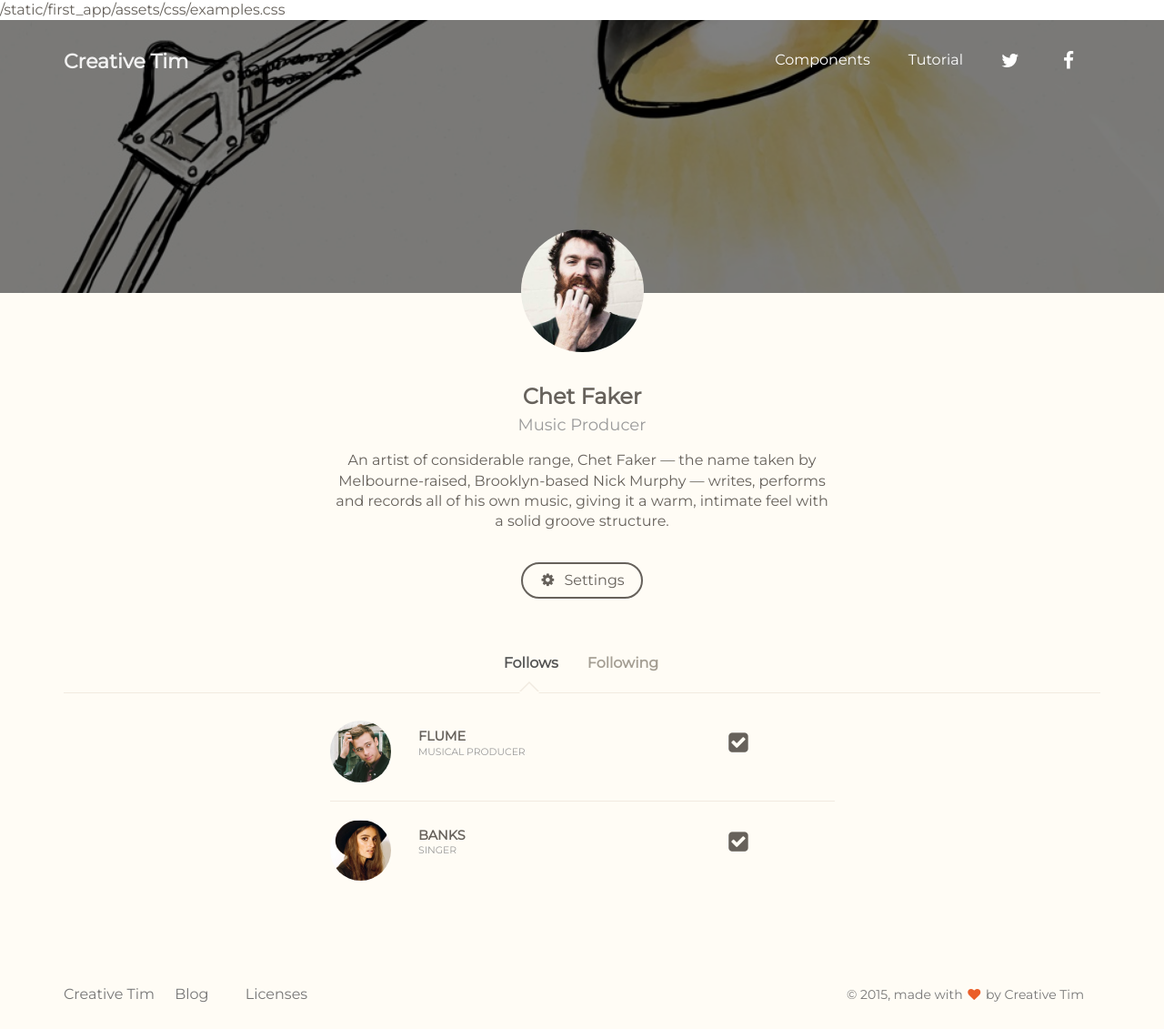
After one commit to iverson52000/NeighborConnect, a Django app: page /first_app/profile in a window 1280 px wide. The commit adds this page. Shown: the whole page at 91% size. Run offline with Django 3.2, Linux system fonts and the light colour scheme; some libraries are stand-ins or nearby versions.

Commit message:
added login and profile templates

```diff
--- a/first_app/templates/first_app/base.html
+++ b/first_app/templates/first_app/base.html
@@ -38,7 +38,7 @@
               <span class="icon-bar"></span>
               <span class="icon-bar"></span>
             </button>
-            <a class="navbar-brand" href="#">Neighbor Connect</a>
+            <a class="navbar-brand" href={% url 'first_app:index' %}>Neighbor Connect</a>
           </div>
 
           <!-- Collect the nav links, forms, and other content for toggling -->
@@ -62,10 +62,10 @@
                 </ul>
               </li>
               <li>
-                  <a href="#" target="_blank" class="btn btn-primary">Log In</a>
+                  <a href={% url 'first_app:signin' %} class="btn btn-primary">Log In</a>
               </li>
               <li>
-                  <a href="#" target="_blank" class="btn btn-primary">Sign Up</a>
+                  <a href={% url 'first_app:register' %} class="btn btn-primary">Sign Up</a>
               </li>
              </ul>
           </div><!-- /.navbar-collapse -->
--- /dev/null
+++ b/first_app/templates/first_app/profile.html
@@ -0,0 +1,191 @@
+<!doctype html>
+{% load static %}
+<html lang="en">
+
+<head>
+	<meta charset="utf-8" />
+	<link rel="icon" type="image/png" href="first_app/assets/paper_img/favicon.ico">
+	<meta http-equiv="X-UA-Compatible" content="IE=edge,chrome=1" />
+
+	<title>Paper Kit by Creative Tim</title>
+
+	<meta content='width=device-width, initial-scale=1.0, maximum-scale=1.0, user-scalable=0' name='viewport' />
+    <meta name="viewport" content="width=device-width" />
+    {% static "first_app/assets/css/examples.css" %}
+    <link href={% static "first_app/bootstrap3/css/bootstrap.css" %} rel="stylesheet" />
+    <link href= {% static "first_app/assets/css/ct-paper.css" %} rel="stylesheet"/>
+    <link href={% static "first_app/assets/css/demo.css" %} rel="stylesheet" />
+    <link href={% static "first_app/assets/css/examples.css" %} rel="stylesheet" />
+
+    <!--     Fonts and icons     -->
+    <link href="http://maxcdn.bootstrapcdn.com/font-awesome/4.2.0/css/font-awesome.min.css" rel="stylesheet">
+    <link href='http://fonts.googleapis.com/css?family=Montserrat' rel='stylesheet' type='text/css'>
+    <link href='http://fonts.googleapis.com/css?family=Open+Sans:400,300' rel='stylesheet' type='text/css'>
+
+</head>
+<body>
+    <nav class="navbar navbar-ct-transparent navbar-relative " role="navigation-demo" id="register-navbar">
+      <div class="container">
+        <!-- Brand and toggle get grouped for better mobile display -->
+        <div class="navbar-header">
+          <button type="button" class="navbar-toggle" data-toggle="collapse" data-target="#navigation-example-2">
+            <span class="sr-only">Toggle navigation</span>
+            <span class="icon-bar"></span>
+            <span class="icon-bar"></span>
+            <span class="icon-bar"></span>
+          </button>
+          <a class="navbar-brand" href="www.creative-tim.com">Creative Tim</a>
+        </div>
+
+        <!-- Collect the nav links, forms, and other content for toggling -->
+        <div class="collapse navbar-collapse" id="navigation-example-2">
+          <ul class="nav navbar-nav navbar-right">
+            <li>
+                <a href="#" class="btn btn-simple">Components</a>
+            </li>
+            <li>
+                <a href="#" class="btn btn-simple">Tutorial</a>
+            </li>
+            <li>
+                <a href="#" target="_blank" class="btn btn-simple"><i class="fa fa-twitter"></i></a>
+            </li>
+            <li>
+                <a href="#" target="_blank" class="btn btn-simple"><i class="fa fa-facebook"></i></a>
+            </li>
+           </ul>
+        </div><!-- /.navbar-collapse -->
+      </div><!-- /.container-->
+    </nav>
+
+    <div class="wrapper">
+        <div class="profile-background">
+            <div class="filter-black"></div>
+        </div>
+        <div class="profile-content section-nude">
+            <div class="container">
+                <div class="row owner">
+                    <div class="col-md-2 col-md-offset-5 col-sm-4 col-sm-offset-4 col-xs-6 col-xs-offset-3 text-center">
+                        <div class="avatar">
+                            <img src="first_app/assets/paper_img/chet_faker_2.jpg" alt="Circle Image" class="img-circle img-no-padding img-responsive">
+                        </div>
+                        <div class="name">
+                            <h4>Chet Faker<br /><small>Music Producer</small></h4>
+                        </div>
+                    </div>
+                </div>
+                <div class="row">
+                    <div class="col-md-6 col-md-offset-3 text-center">
+                        <p>An artist of considerable range, Chet Faker — the name taken by Melbourne-raised, Brooklyn-based Nick Murphy — writes, performs and records all of his own music, giving it a warm, intimate feel with a solid groove structure. </p>
+                        <br />
+                        <btn class="btn"><i class="fa fa-cog"></i> Settings</btn>
+                    </div>
+                </div>
+                <div class="profile-tabs">
+                    <div class="nav-tabs-navigation">
+                        <div class="nav-tabs-wrapper">
+                            <ul id="tabs" class="nav nav-tabs" data-tabs="tabs">
+                                <li class="active"><a href="#follows" data-toggle="tab">Follows</a></li>
+                                <li><a href="#following" data-toggle="tab">Following</a></li>
+<!--                                 <li><a href="#following" data-toggle="tab">Following</a></li> -->
+                            </ul>
+                        </div>
+                    </div>
+                    <div id="my-tab-content" class="tab-content">
+                        <div class="tab-pane active" id="follows">
+                            <div class="row">
+                                <div class="col-md-6 col-md-offset-3">
+                                    <ul class="list-unstyled follows">
+                                        <li>
+                                            <div class="row">
+                                                <div class="col-md-2 col-md-offset-0 col-xs-3 col-xs-offset-2">
+                                                    <img src="first_app/assets/paper_img/flume.jpg" alt="Circle Image" class="img-circle img-no-padding img-responsive">
+                                                </div>
+                                                <div class="col-md-7 col-xs-4">
+                                                    <h6>Flume<br /><small>Musical Producer</small></h6>
+                                                </div>
+                                                <div class="col-md-3 col-xs-2">
+                                                    <div class="unfollow" rel="tooltip" title="Unfollow">
+                                                        <label class="checkbox" for="checkbox1" >
+                                                            <input type="checkbox" value="" id="checkbox1" data-toggle="checkbox" checked>
+                                                        </label>
+                                                    </div>
+                                                </div>
+                                            </div>
+                                        </li>
+                                        <hr />
+                                        <li>
+                                            <div class="row">
+                                                <div class="col-md-2 col-md-offset-0 col-xs-3 col-xs-offset-2">
+                                                    <img src="first_app/assets/paper_img/banks.jpg" alt="Circle Image" class="img-circle img-no-padding img-responsive">
+                                                </div>
+                                                <div class="col-md-7 col-xs-4">
+                                                    <h6>Banks<br /><small>Singer</small></h6>
+                                                </div>
+                                                <div class="col-md-3 col-xs-2">
+                                                    <div class="unfollow" rel="tooltip" title="Unfollow">
+                                                        <label class="checkbox" for="checkbox1" >
+                                                            <input type="checkbox" value="" id="checkbox1" data-toggle="checkbox" checked>
+                                                        </label>
+                                                    </div>
+                                                </div>
+                                            </div>
+                                        </li>
+                                    </ul>
+                                </div>
+                            </div>
+                        </div>
+                        <div class="tab-pane text-center" id="following">
+                            <h3 class="text-muted">Not following anyone yet :(</h3>
+                            <btn class="btn btn-warning btn-fill">Find artists</btn>
+                        </div>
+                    </div>
+
+                </div>
+            </div>
+        </div>
+    </div>
+    <footer class="footer-demo section-nude">
+        <div class="container">
+            <nav class="pull-left">
+                <ul>
+
+                    <li>
+                        <a href="http://www.creative-tim.com">
+                            Creative Tim
+                        </a>
+                    </li>
+                    <li>
+                        <a href="http://blog.creative-tim.com">
+                           Blog
+                        </a>
+                    </li>
+                    <li>
+                        <a href="http://www.creative-tim.com/product/rubik">
+                            Licenses
+                        </a>
+                    </li>
+                </ul>
+            </nav>
+            <div class="copyright pull-right">
+                &copy; 2015, made with <i class="fa fa-heart heart"></i> by Creative Tim
+            </div>
+        </div>
+    </footer>
+
+
+</body>
+
+<script src="first_app/assets/js/jquery-1.10.2.js" type="text/javascript"></script>
+<script src="first_app/assets/js/jquery-ui-1.10.4.custom.min.js" type="text/javascript"></script>
+
+<script src="first_app/bootstrap3/js/bootstrap.js" type="text/javascript"></script>
+
+<!--  Plugins -->
+<script src="first_app/assets/js/ct-paper-checkbox.js"></script>
+<script src="first_app/assets/js/ct-paper-radio.js"></script>
+<script src="first_app/assets/js/bootstrap-select.js"></script>
+<script src="first_app/assets/js/bootstrap-datepicker.js"></script>
+
+<script src="first_app/assets/js/ct-paper.js"></script>
+
+</html>
--- a/first_app/urls.py
+++ b/first_app/urls.py
@@ -1,6 +1,11 @@
 from django.urls import path
 from . import views
 
+app_name = 'first_app'
+
 urlpatterns = [
-    path('', views.index, name = 'index'),
-    ]
+    path('', views.index, name='index'),
+    path('register', views.register, name='register'),
+    path('signin', views.signin, name='signin'),
+    path('profile', views.profile, name='profile'),
+]
--- a/first_app/views.py
+++ b/first_app/views.py
@@ -4,3 +4,12 @@ from django.http import HttpResponse
 
 def index(request):
 	return render(request, 'first_app/index.html')
+
+def signin(request):
+	return render(request, 'first_app/signin.html')
+
+def register(request):
+	return render(request, 'first_app/register.html')
+
+def profile(request):
+	return render(request, 'first_app/profile.html')
```
Also changed, not shown: first_app/templates/first_app/register.html (added, +34 -0 lines), first_app/templates/first_app/signin.html (added, +34 -0 lines), db.sqlite3, first_app/templates/first_app/index.html (indentation only). Lines whose indentation alone changed are shown as unchanged.
